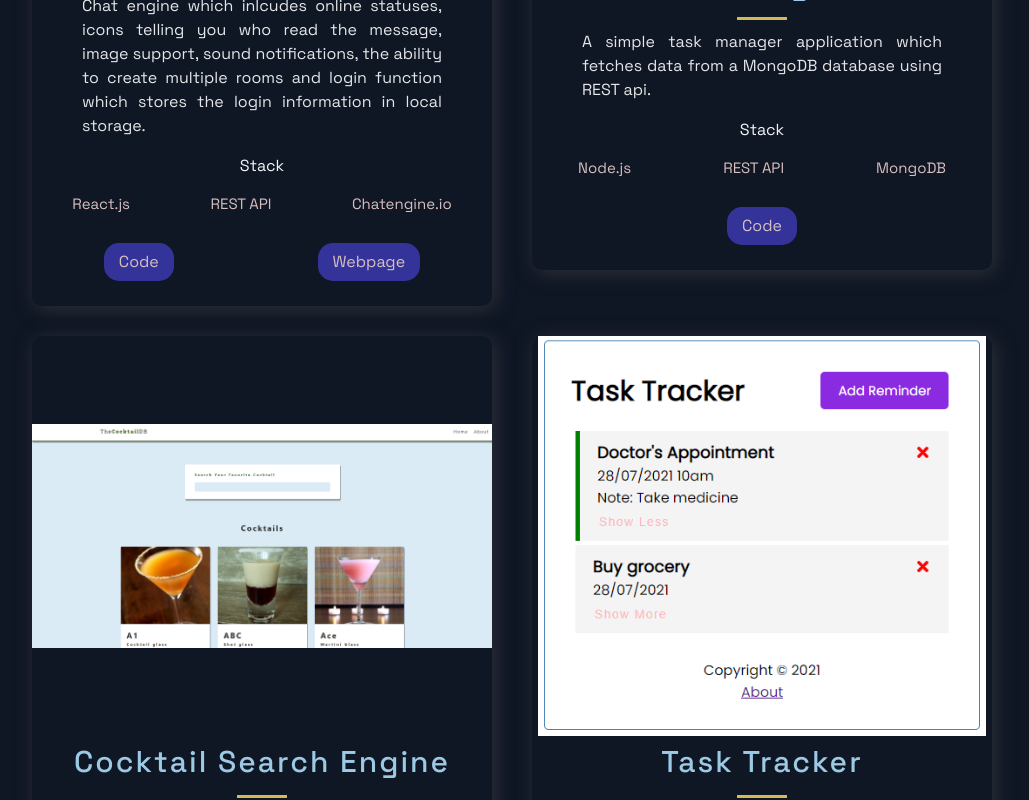
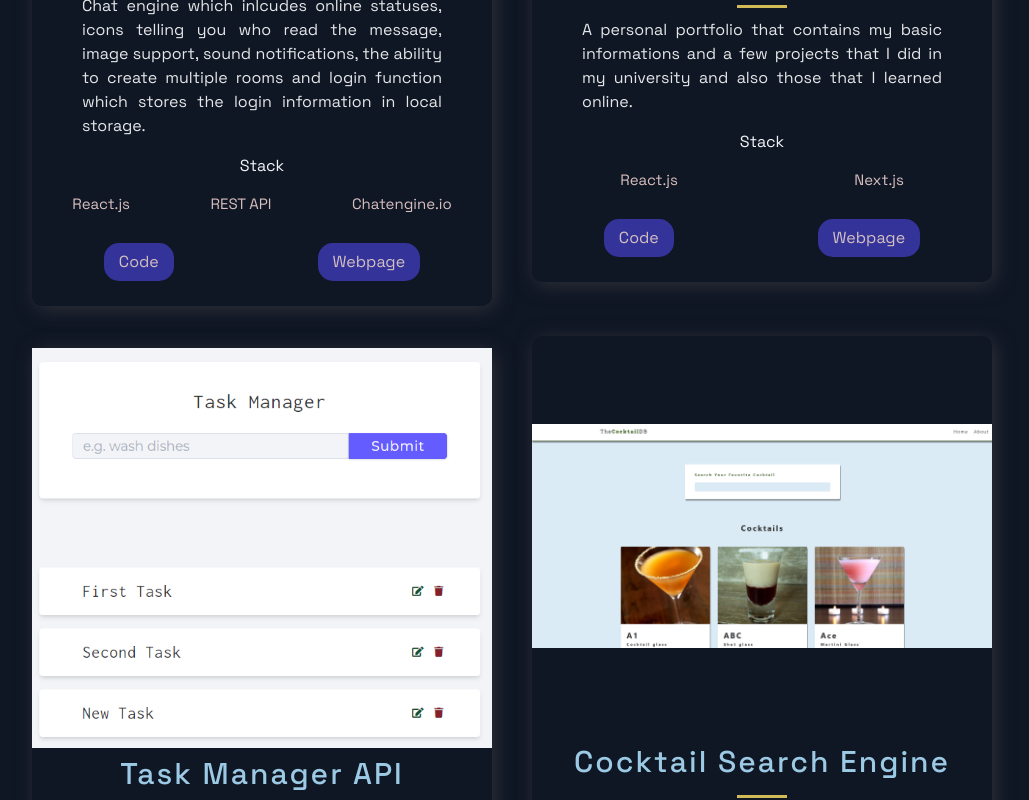
Before and after one commit to Wo1fz/Portfolio, a Next.js app: page / in a window 1280 px wide. Shown: the part 2900-3700 px from the top of the page, without its empty margins (128-1157 px from the left). Built offline with nearby package versions, Linux system fonts and the light colour scheme.

Commit message:
update projects

```diff
--- a/src/constants/constants.js
+++ b/src/constants/constants.js
@@ -57,6 +57,16 @@ export const projects = [
     id: 5,
   },
   {
+    title: 'Personal Portfolio',
+    description:
+      'A personal portfolio that contains my basic informations and a few projects that I did in my university and also those that I learned online.',
+    image: '/images/portfolio.png',
+    tags: ['React.js', 'Next.js'],
+    code: 'https://github.com/Wo1fz/Portfolio',
+    page: 'https://mingyao.netlify.app/',
+    id: 6,
+  },
+  {
     title: 'Chat Application',
     description:
       'Chat engine which inlcudes online statuses, icons telling you who read the message, image support, sound notifications, the ability to create multiple rooms and login function which stores the login information in local storage.',
@@ -64,7 +74,7 @@ export const projects = [
     tags: ['React.js', 'REST API', 'Chatengine.io'],
     code: 'https://github.com/Wo1fz/React-Chat-App',
     page: 'https://chat-app-miao.netlify.app/',
-    id: 6,
+    id: 7,
   },
   {
     title: 'eCommerce Website',
@@ -74,7 +84,7 @@ export const projects = [
     tags: ['React.js', 'Commerce.js', 'Stripe'],
     code: 'https://github.com/Wo1fz/React-Ecommerce-App',
     page: 'https://ecommerce-miao.netlify.app/',
-    id: 7,
+    id: 8,
   },
   {
     title: 'Travel Companion Website',
@@ -84,7 +94,7 @@ export const projects = [
     tags: ['React.js', 'Google Maps API', 'RapidAPI'],
     code: 'https://github.com/Wo1fz/React-Travel-App',
     page: 'https://travelcompanion-miao.netlify.app',
-    id: 8,
+    id: 9,
   },
   {
     title: 'Covid-19 Tracker Website',
@@ -94,7 +104,7 @@ export const projects = [
     tags: ['Vue.js', 'Tailwind', 'covid19api'],
     code: 'https://github.com/Wo1fz/VueJS-Covid-Tracker',
     page: 'https://covid-tracker-miao.netlify.app/',
-    id: 9,
+    id: 10,
   },
   {
     title: 'Instagram Clone Website',
@@ -103,7 +113,7 @@ export const projects = [
     tags: ['React Native', 'Firebase Firestore', 'Redux', 'Expo'],
     code: 'https://github.com/Wo1fz/ReactNative-InstagramClone',
     page: 'https://instaclone-miao.netlify.app/',
-    id: 10,
+    id: 11,
   },
 ]
 
```
Also changed, not shown: public/images/portfolio.PNG (added).
